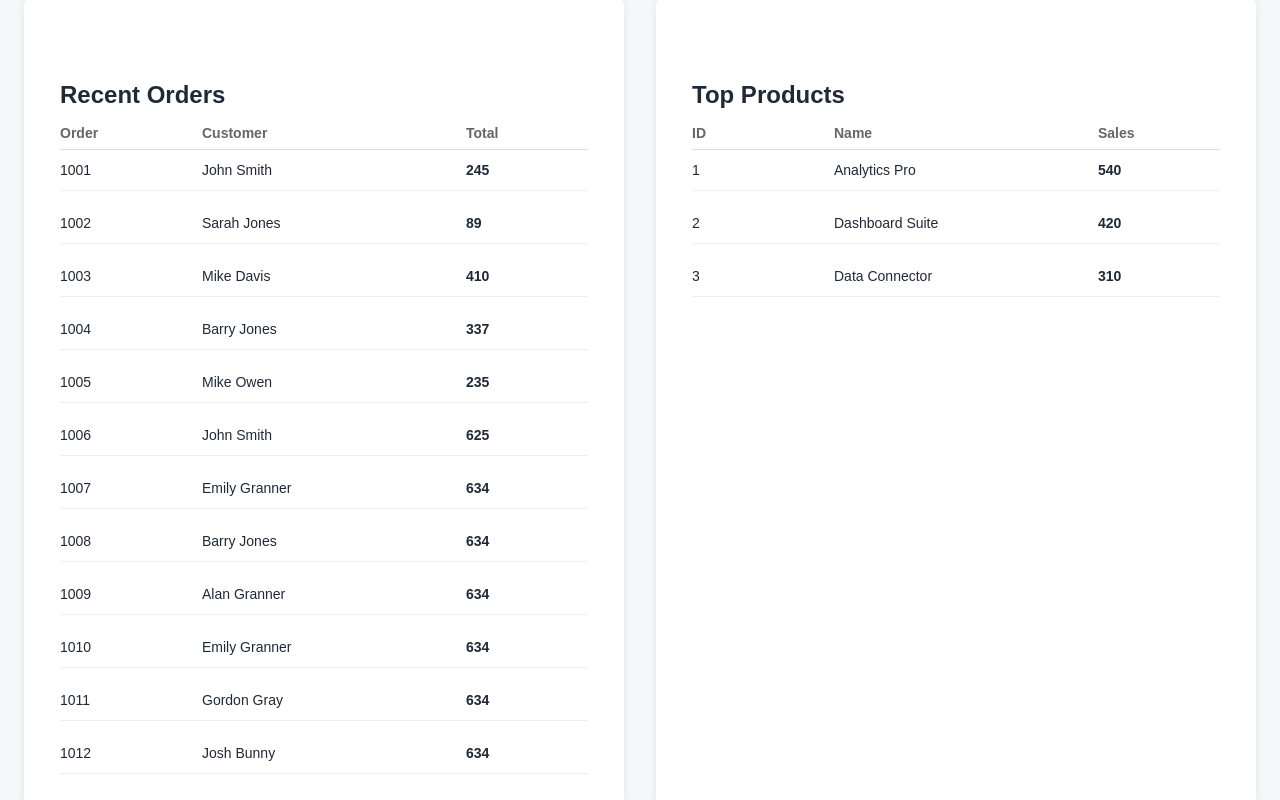
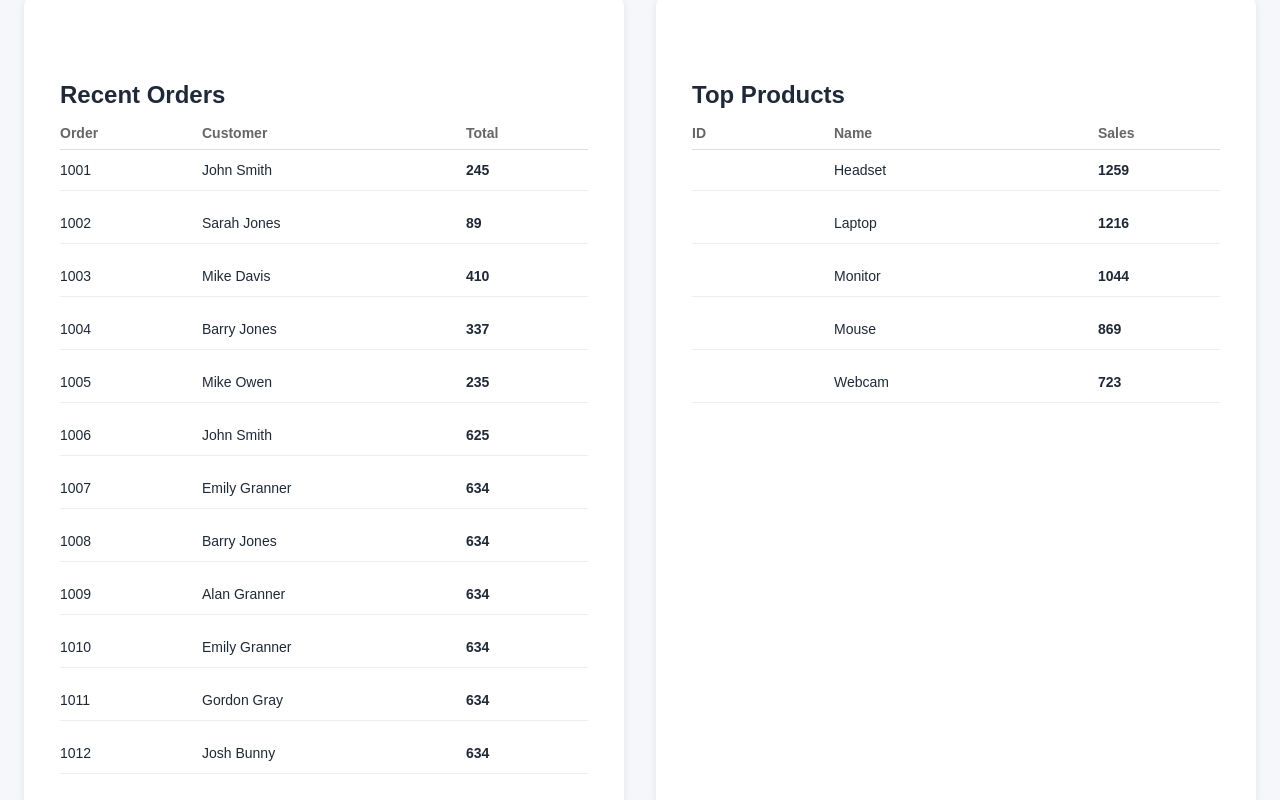
Before and after one commit to schematix-dot/bi-platform, a React (Vite) app: page / in a window 1280 px wide. Shown: the part 1322-2122 px from the top of the page. Built offline with nearby package versions, Linux system fonts and the light colour scheme.

Commit message:
Added in a top Products section that reacts to the filter

```diff
--- a/src/components/Dashboard.jsx
+++ b/src/components/Dashboard.jsx
@@ -41,6 +41,7 @@ const recentOrders = [
   {
     id: 1001,
     customer: "John Smith",
+    product: "Laptop",
     total: 245,
     region: "North",
     category: "Software",
@@ -49,6 +50,7 @@ const recentOrders = [
   {
     id: 1002,
     customer: "Sarah Jones",
+    product: "Webcam",
     total: 89,
     region: "West",
     category: "Electronics",
@@ -57,6 +59,7 @@ const recentOrders = [
   {
     id: 1003,
     customer: "Mike Davis",
+    product: "Monitor",
     total: 410,
     region: "South",
     category: "Services",
@@ -65,6 +68,7 @@ const recentOrders = [
   {
     id: 1004,
     customer: "Barry Jones",
+    product: "Laptop",
     total: 337,
     region: "South",
     category: "Software",
@@ -73,6 +77,7 @@ const recentOrders = [
   {
     id: 1005,
     customer: "Mike Owen",
+    product: "Mouse",
     total: 235,
     region: "South",
     category: "Eletronics",
@@ -81,6 +86,7 @@ const recentOrders = [
   {
     id: 1006,
     customer: "John Smith",
+    product: "Headset",
     total: 625,
     region: "North",
     category: "Services",
@@ -89,6 +95,7 @@ const recentOrders = [
   {
     id: 1007,
     customer: "Emily Granner",
+    product: "Headset",
     total: 634,
     region: "East",
     category: "Services",
@@ -97,6 +104,7 @@ const recentOrders = [
   {
     id: 1008,
     customer: "Barry Jones",
+    product: "Laptop",
     total: 634,
     region: "South",
     category: "Electronics",
@@ -105,6 +113,7 @@ const recentOrders = [
   {
     id: 1009,
     customer: "Alan Granner",
+    product: "Webcam",
     total: 634,
     region: "East",
     category: "Software",
@@ -113,6 +122,7 @@ const recentOrders = [
   {
     id: 1010,
     customer: "Emily Granner",
+    product: "Mouse",
     total: 634,
     region: "East",
     category: "Electronics",
@@ -121,6 +131,7 @@ const recentOrders = [
   {
     id: 1011,
     customer: "Gordon Gray",
+    product: "Keyboard",
     total: 634,
     region: "North",
     category: "Services",
@@ -129,28 +140,11 @@ const recentOrders = [
   {
     id: 1012,
     customer: "Josh Bunny",
+    product: "Monitor",
     total: 634,
     region: "East",
     category: "Services",
     month: "Feb"
-  },
-];
-
-const topProducts = [
-  {
-    id: 1,
-    name: "Analytics Pro",
-    sales: 540
-  },
-  {
-    id: 2,
-    name: "Dashboard Suite",
-    sales: 420
-  },
-  {
-    id: 3,
-    name: "Data Connector",
-    sales: 310
   },
 ];
 
@@ -224,6 +218,29 @@ const chartData = Object.entries(revenueByMonth).map(
   })
 );
 
+const revenueByProduct = filteredOrders.reduce((acc, order) => {
+  if (!acc[order.product]) {
+    acc[order.product] = 0;
+  }
+
+  acc[order.product] += order.total
+
+  return acc;
+}, {});
+
+const productData = Object.entries(revenueByProduct).map(
+  ([product, revenue]) => ({
+    product,
+    revenue
+  })
+);
+
+const topProducts = [...productData]
+  .sort((a, b) => b.revenue - a.revenue);
+
+const topFiveProducts = topProducts.slice(0, 5);
+
+console.log(topFiveProducts);
 
     return (
         <section className="dashboard">
@@ -257,7 +274,7 @@ const chartData = Object.entries(revenueByMonth).map(
               </DashboardCard>
 
               <DashboardCard>
-                <ProductSection data={topProducts} />
+                <ProductSection products={topFiveProducts} />
               </DashboardCard>
 
             </div>
--- a/src/components/ProductSection.jsx
+++ b/src/components/ProductSection.jsx
@@ -3,6 +3,10 @@ import "./ProductSection.css";
 import ProductRow from "./ProductRow";
 
 function ProductSection(props) {
+
+  console.log(props);
+
+
     return (
         <div className="product-section">
             <h2 className="section-title">Top Products</h2>
@@ -14,12 +18,11 @@ function ProductSection(props) {
             </div>
 
             <div className="product-list">
-                {props.data.map((product) => (
+                {props.products.map((product) => (
                     <ProductRow
-                        key={product.id}
-                        id={product.id}
-                        name={product.name}
-                        sales={product.sales}
+                        key={product.product}
+                        name={product.product}
+                        sales={product.revenue}
                     />
                 ))}
             </div>
```
